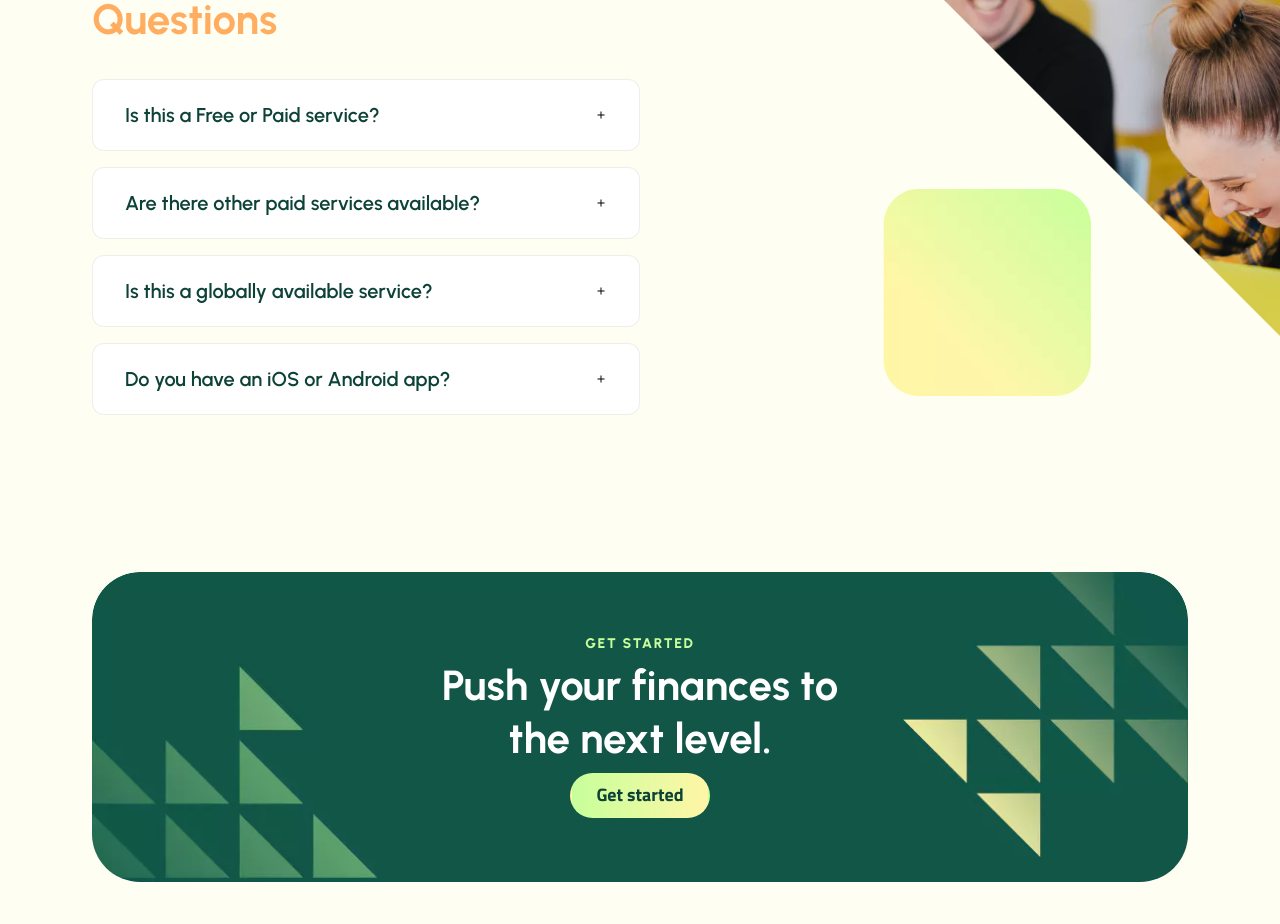
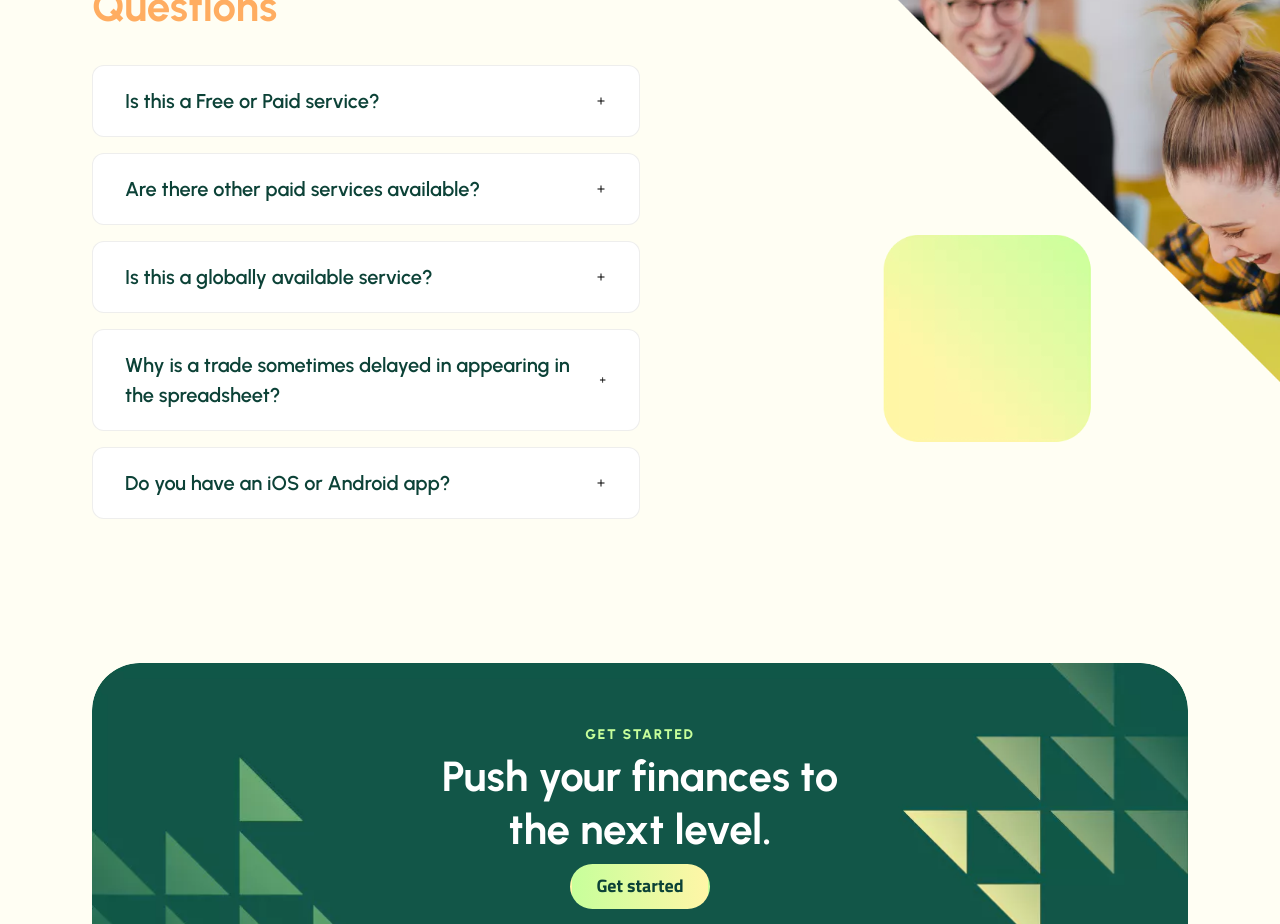
Before and after one commit to Pyder3/TradesPL_getStarted, a React (Create React App) app: page / in a window 1280 px wide. Shown: the part 3600-4524 px from the top of the page. Built offline with nearby package versions, Linux system fonts and the light colour scheme.

Commit message:
Question added to FAQ

```diff
--- a/src/views/home.js
+++ b/src/views/home.js
@@ -243,8 +243,7 @@ const Home = (props) => {
                 </div>
                 <div data-type="accordion-content" className="question-content">
                   <span className="home-text055">
-                    Trade Journaling service is free. No credit card required,
-	            no registration. After one year of service, $5 per month.
+                    Trade Journaling service is free. No credit card required. After one year of service, $5 per month.
 	  	    Cancel anytime for no billing starting 1st of next month.
 	            However, the spreadsheet will be removed if there is no trade entry for three months.
 	   	    Future analytic  services will not be free.
@@ -281,6 +280,22 @@ const Home = (props) => {
                   <span className="home-text059">
 	  	    Indeed! If you trade on any exchange in the world, just start using
 	            the email-based Trade journaling system.
+                  </span>
+                </div>
+              </div>
+              <div data-role="Accordion" className="question">
+                <div data-type="accordion-header" className="home-trigger2">
+                  <span className="home-text058">
+                    Why is a trade sometimes delayed in appearing in the spreadsheet?
+                  </span>
+                  <svg viewBox="0 0 1024 1024" className="home-icon06">
+                    <path d="M810 554h-256v256h-84v-256h-256v-84h256v-256h84v256h256v84z"></path>
+                  </svg>
+                </div>
+                <div data-type="accordion-content" className="question-content">
+                  <span className="home-text059">
+                    If the format of the trade is not recognized by the system, it will report this to the user.
+                    Support will attempt to resolve the issue if all trade fields are available in the message.
                   </span>
                 </div>
               </div>
```
